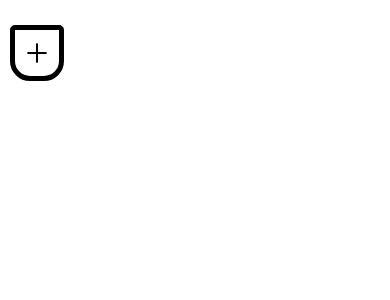
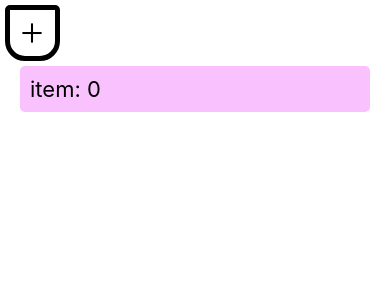
Before and after one commit to hamdav01/CalorieCountingApp, a React Native app: screen / in a window 390 px wide. Shown: the top 300 px of the page. Built offline with nearby package versions, Linux system fonts and the light colour scheme.

Commit message:
added scroll view and lsit

```diff
--- a/App.js
+++ b/App.js
@@ -1,37 +1,88 @@
 import React from 'react';
-import { StyleSheet, View, TouchableOpacity } from 'react-native';
+import {
+  StyleSheet,
+  View,
+  TouchableOpacity,
+  SafeAreaView,
+  Text,
+  FlatList,
+  ScrollView,
+} from 'react-native';
 import { AntDesign } from '@expo/vector-icons';
 
+function Item({ title }) {
+  return (
+    <View style={styles.item}>
+      <Text style={styles.title}>{title}</Text>
+    </View>
+  );
+}
 export default function App() {
-
+  const [recipes, addRecipies] = React.useState([
+    {
+      text: `item: 0`,
+      id: 0,
+    },
+  ]);
   return (
-    <View style={styles.container}>
+    <SafeAreaView style={styles.container}>
+      <View styles={styles.header}>
         <TouchableOpacity
           onPress={() => {
-          alert('in here');
+            addRecipies([
+              ...recipes,
+              {
+                text: `item: ${recipes.length}`,
+                id: recipes.length,
+              },
+            ]);
           }}
           style={styles.button}
         >
           <AntDesign name='plus' size={24} color='black' />
         </TouchableOpacity>
       </View>
+      <ScrollView>
+        <FlatList
+          style={styles.itemList}
+          data={recipes}
+          keyExtractor={(item) => item.id}
+          renderItem={({ item }) => <Item title={item.text} />}
+        />
+      </ScrollView>
+    </SafeAreaView>
   );
 }
 
 const styles = StyleSheet.create({
+  header: {
+    alignItems: 'flex-start',
+  },
   container: {
-    flex: 1,
     backgroundColor: '#FFF',
-    alignItems: 'flex-start',
-    justifyContent: 'flex-start',
+  },
+  itemList: {
+    marginHorizontal: 20,
+  },
+  item: {
+    marginTop: 5,
+    borderRadius: 5,
+    backgroundColor: '#f9c2ff',
+  },
+  title: {
+    padding: 10,
+    fontSize: 22,
+    color: '#000',
   },
   button: {
+    width: 55,
+
     borderWidth: 5,
     borderBottomLeftRadius: 20,
     borderBottomRightRadius: 20,
     padding: 10,
-    marginLeft: 10,
-    marginTop: 25,
+    marginLeft: 5,
+    marginTop: 5,
     borderRadius: 5,
   },
 });
```
Lines whose indentation alone changed are shown as unchanged.
